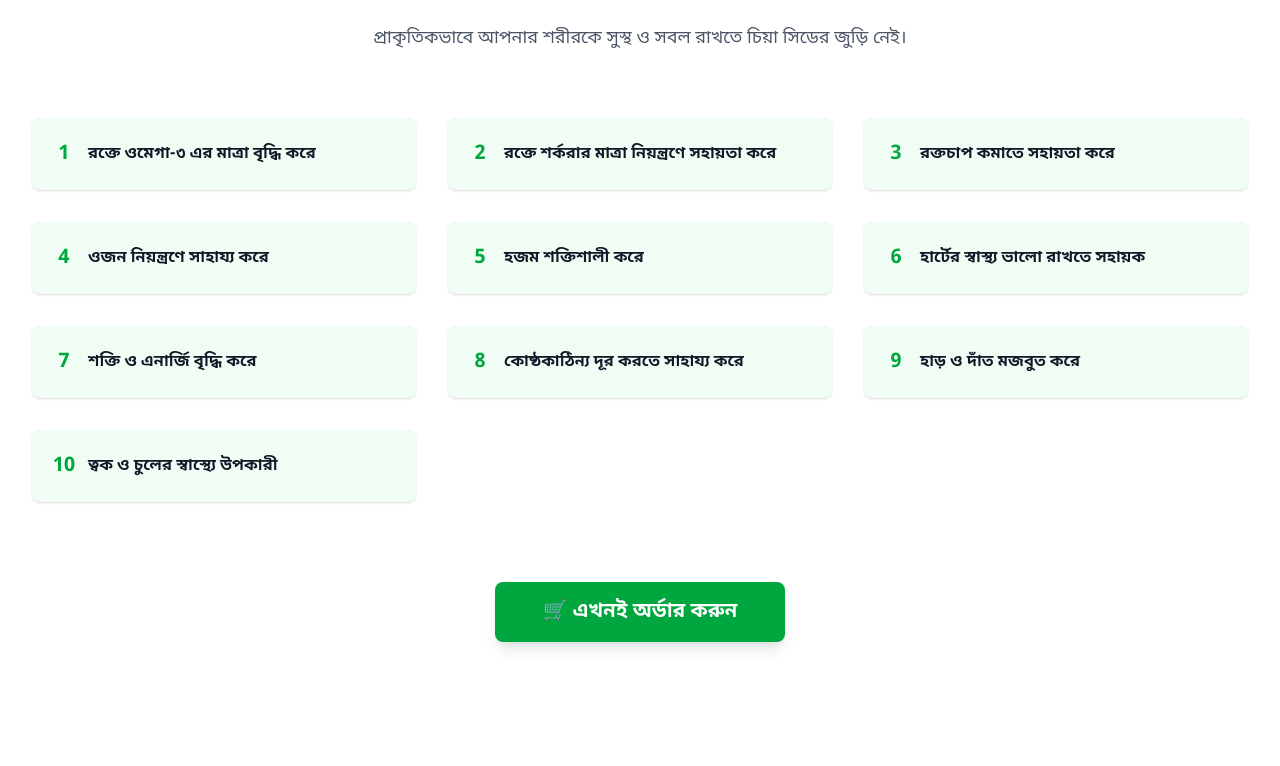
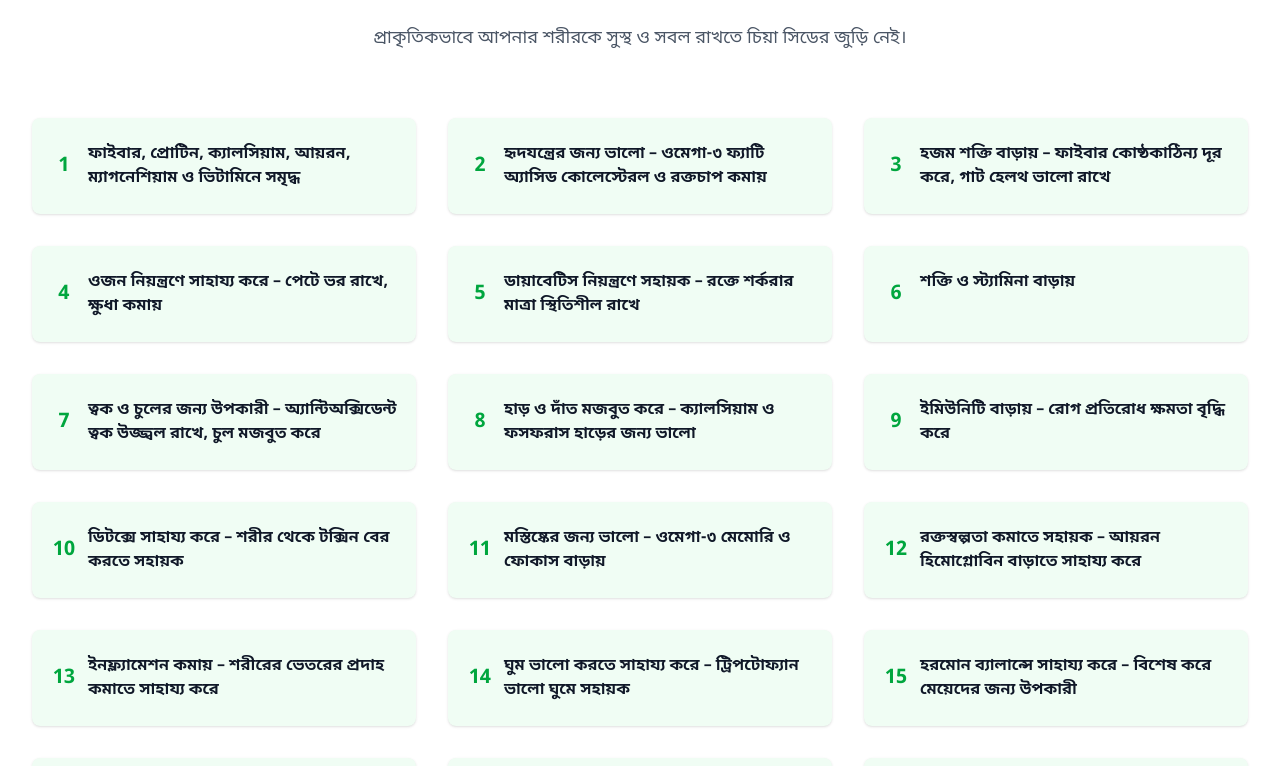
Before and after one commit to mhasan0505/natural_foods_landing_page, a React (Vite) app: page / in a window 1280 px wide. Shown: the part 2031-2797 px from the top of the page. Built offline with nearby package versions, Linux system fonts and the light colour scheme; no server answers.

Commit message:
review, features section changes

```diff
--- a/src/App.jsx
+++ b/src/App.jsx
@@ -25,7 +25,7 @@ const HomePage = () => {
   return (
     <div className="bg-white min-h-screen">
       <header className="p-4 top-0 z-50 shadow-lg">
-        <div className="container mx-auto flex justify-between items-center">
+        <div className="container mx-auto flex justify-center items-center">
           <img
             src="/logo.png"
             alt="Natural Foods Logo"
--- a/src/components/Features.jsx
+++ b/src/components/Features.jsx
@@ -12,43 +12,83 @@ import {
 const features = [
   {
     number: 1,
-    name: "রক্তে ওমেগা-৩ এর মাত্রা বৃদ্ধি করে",
+    name: "ফাইবার, প্রোটিন, ক্যালসিয়াম, আয়রন, ম্যাগনেশিয়াম ও ভিটামিনে সমৃদ্ধ",
   },
   {
     number: 2,
-    name: "রক্তে শর্করার মাত্রা নিয়ন্ত্রণে সহায়তা করে",
+    name: "হৃদযন্ত্রের জন্য ভালো – ওমেগা-৩ ফ্যাটি অ্যাসিড কোলেস্টেরল ও রক্তচাপ কমায়",
   },
   {
     number: 3,
-    name: "রক্তচাপ কমাতে সহায়তা করে",
+    name: "হজম শক্তি বাড়ায় – ফাইবার কোষ্ঠকাঠিন্য দূর করে, গাট হেলথ ভালো রাখে",
   },
   {
     number: 4,
-    name: "ওজন নিয়ন্ত্রণে সাহায্য করে",
+    name: "ওজন নিয়ন্ত্রণে সাহায্য করে – পেটে ভর রাখে, ক্ষুধা কমায়",
   },
   {
     number: 5,
-    name: "হজম শক্তিশালী করে",
+    name: "ডায়াবেটিস নিয়ন্ত্রণে সহায়ক – রক্তে শর্করার মাত্রা স্থিতিশীল রাখে",
   },
   {
     number: 6,
-    name: "হার্টের স্বাস্থ্য ভালো রাখতে সহায়ক",
+    name: "শক্তি ও স্ট্যামিনা বাড়ায়",
   },
   {
     number: 7,
-    name: "শক্তি ও এনার্জি বৃদ্ধি করে",
+    name: "ত্বক ও চুলের জন্য উপকারী – অ্যান্টিঅক্সিডেন্ট ত্বক উজ্জ্বল রাখে, চুল মজবুত করে",
   },
   {
     number: 8,
-    name: "কোষ্ঠকাঠিন্য দূর করতে সাহায্য করে",
+    name: "হাড় ও দাঁত মজবুত করে – ক্যালসিয়াম ও ফসফরাস হাড়ের জন্য ভালো",
   },
   {
     number: 9,
-    name: "হাড় ও দাঁত মজবুত করে",
+    name: "ইমিউনিটি বাড়ায় – রোগ প্রতিরোধ ক্ষমতা বৃদ্ধি করে",
   },
   {
     number: 10,
-    name: "ত্বক ও চুলের স্বাস্থ্যে উপকারী",
+    name: "ডিটক্সে সাহায্য করে – শরীর থেকে টক্সিন বের করতে সহায়ক",
+  },
+  {
+    number: 11,
+    name: "মস্তিষ্কের জন্য ভালো – ওমেগা-৩ মেমোরি ও ফোকাস বাড়ায়",
+  },
+  {
+    number: 12,
+    name: "রক্তস্বল্পতা কমাতে সহায়ক – আয়রন হিমোগ্লোবিন বাড়াতে সাহায্য করে",
+  },
+  {
+    number: 13,
+    name: "ইনফ্ল্যামেশন কমায় – শরীরের ভেতরের প্রদাহ কমাতে সাহায্য করে",
+  },
+  {
+    number: 14,
+    name: "ঘুম ভালো করতে সাহায্য করে – ট্রিপটোফ্যান ভালো ঘুমে সহায়ক",
+  },
+  {
+    number: 15,
+    name: "হরমোন ব্যালান্সে সাহায্য করে – বিশেষ করে মেয়েদের জন্য উপকারী",
+  },
+  {
+    number: 16,
+    name: "লিভারের জন্য ভালো – ফ্যাটি লিভারের ঝুঁকি কমাতে সহায়ক",
+  },
+  {
+    number: 17,
+    name: "পেশি গঠনে সাহায্য করে – প্রোটিন জিম বা এক্সারসাইজের পর পেশি রাখে",
+  },
+  {
+    number: 18,
+    name: "বার্ধক্য ধীর করে – অ্যান্টিঅক্সিডেন্ট বয়সের ছাপ কমায়",
+  },
+  {
+    number: 19,
+    name: "পেটের গ্যাস ও এসিডিটি কমায় – হজম ভালো থাকায় এই সমস্যা কম হয়",
+  },
+  {
+    number: 20,
+    name: "শরীর হাইড্রেট রাখে – পানি শোষণ করে জলীয় ভারসাম্য বজায় রাখে",
   },
 ];
 
--- a/src/components/Footer.jsx
+++ b/src/components/Footer.jsx
@@ -1,14 +1,21 @@
 const Footer = () => {
   return (
-    <footer className="bg-gray-900 text-gray-100 py-12">
+    <footer className="bg-gray-50 text-gray-900 py-12">
       <div className="container mx-auto px-4">
         <div className="grid grid-cols-1 md:grid-cols-4 gap-8 mb-8">
           {/* Company Info */}
           <div>
-            <h3 className="text-2xl font-bold text-green-500 mb-4">
-              চিয়া সিডস
-            </h3>
-            <p className="text-gray-400">
+            <div className="mb-4 flex items-center gap-3">
+              <img
+                src="/logo.png"
+                alt="Natural Foods Logo"
+                className="w-24 h-auto"
+              />
+              <h3 className="text-2xl font-bold text-green-500">
+                Natural Foods BD
+              </h3>
+            </div>
+            <p className="text-gray-700">
               আমরা ১০০% প্রাকৃতিক এবং জৈব পণ্য সরবরাহ করি। আপনার স্বাস্থ্য
               আমাদের প্রথম অগ্রাধিকার।
             </p>
@@ -17,7 +24,7 @@ const Footer = () => {
           {/* Quick Links */}
           <div>
             <h4 className="text-lg font-bold mb-4">দ্রুত লিঙ্ক</h4>
-            <ul className="space-y-2 text-gray-400">
+            <ul className="space-y-2 text-gray-700">
               <li>
                 <a href="#" className="hover:text-green-500 transition">
                   হোম
@@ -44,7 +51,7 @@ const Footer = () => {
           {/* Customer Service */}
           <div>
             <h4 className="text-lg font-bold mb-4">গ্রাহক সেবা</h4>
-            <ul className="space-y-2 text-gray-400">
+            <ul className="space-y-2 text-gray-700">
               <li>
                 <a href="#" className="hover:text-green-500 transition">
                   ডেলিভারি নীতি
@@ -71,7 +78,7 @@ const Footer = () => {
           {/* Contact */}
           <div>
             <h4 className="text-lg font-bold mb-4">যোগাযোগ করুন</h4>
-            <div className="space-y-2 text-gray-400">
+            <div className="space-y-2 text-gray-700">
               <p>📞 +৮৮ ০১৭০০০০০০</p>
               <p>📧 info@naturalsfoodsbd.com</p>
               <p>📍 ঢাকা, বাংলাদেশ</p>
@@ -103,12 +110,12 @@ const Footer = () => {
         </div>
 
         {/* Bottom Section */}
-        <div className="border-t border-gray-700 pt-8">
+        <div className="border-t border-gray-300 pt-8">
           <div className="grid grid-cols-1 md:grid-cols-2 gap-4 items-center">
-            <div className="text-gray-400 text-sm">
-              <p>&copy; ২০২৬ চিয়া সিডস। সর্বস্বত্ব সংরক্ষিত।</p>
+            <div className="text-gray-700 text-sm">
+              <p>&copy; ២ ២०२६ চিয়া সিডস। সর্বস্বত্ব সংরক্ষিত।</p>
             </div>
-            <div className="text-right text-gray-400 text-sm">
+            <div className="text-right text-gray-700 text-sm">
               <p>নিরাপদ পেমেন্ট | দ্রুত ডেলিভারি | বিশ্বস্ত ব্র্যান্ড</p>
             </div>
           </div>
--- a/src/components/Reviews.jsx
+++ b/src/components/Reviews.jsx
@@ -20,27 +20,6 @@ const Reviews = () => {
       rating: 5,
       comment:
         "অসাধারণ পণ্য এবং গ্রাহক সেবা। আমার পরিবারের সবাই খাচ্ছি এবং খুব সন্তুষ্ট।",
-    },
-    {
-      name: "রহিম সাহেব",
-      location: "খুলনা",
-      rating: 5,
-      comment:
-        "আমি ৩ মাস ধরে চিয়া সিড খাচ্ছি এবং অনেক পরিবর্তন দেখেছি। সত্যিই দুর্দান্ত!",
-    },
-    {
-      name: "নাজমা আক্তার",
-      location: "রাজশাহী",
-      rating: 5,
-      comment:
-        "জৈব এবং খাঁটি পণ্য। আমার শরীরের ওজন নিয়ন্ত্রণে সাহায্য করেছে। সুপারিশ করি!",
-    },
-    {
-      name: "আহমেদ আলী",
-      location: "বরিশাল",
-      rating: 5,
-      comment:
-        "দারুণ সেবা এবং দ্রুত ডেলিভারি। আমার শক্তি বৃদ্ধি পেয়েছে এবং ফিটনেস উন্নত হয়েছে।",
     },
   ];
 
@@ -79,17 +58,6 @@ const Reviews = () => {
             </div>
           ))}
         </div>
-
-        <div className="mt-12 bg-linear-to-r from-green-100 to-emerald-100 rounded-xl p-8 text-center border-2 border-green-300">
-          <p className="text-gray-700 mb-4">
-            <span className="text-2xl">🌟</span>{" "}
-            <strong>২,৩৪৫+ সন্তুষ্ট গ্রাহক</strong>
-          </p>
-          <p className="text-gray-700">
-            আমরা গর্বিত যে আমাদের গ্রাহকরা আমাদের পণ্যে সন্তুষ্ট এবং তাদের
-            বন্ধুদের কাছে সুপারিশ করছেন।
-          </p>
-        </div>
       </div>
     </section>
   );
```
